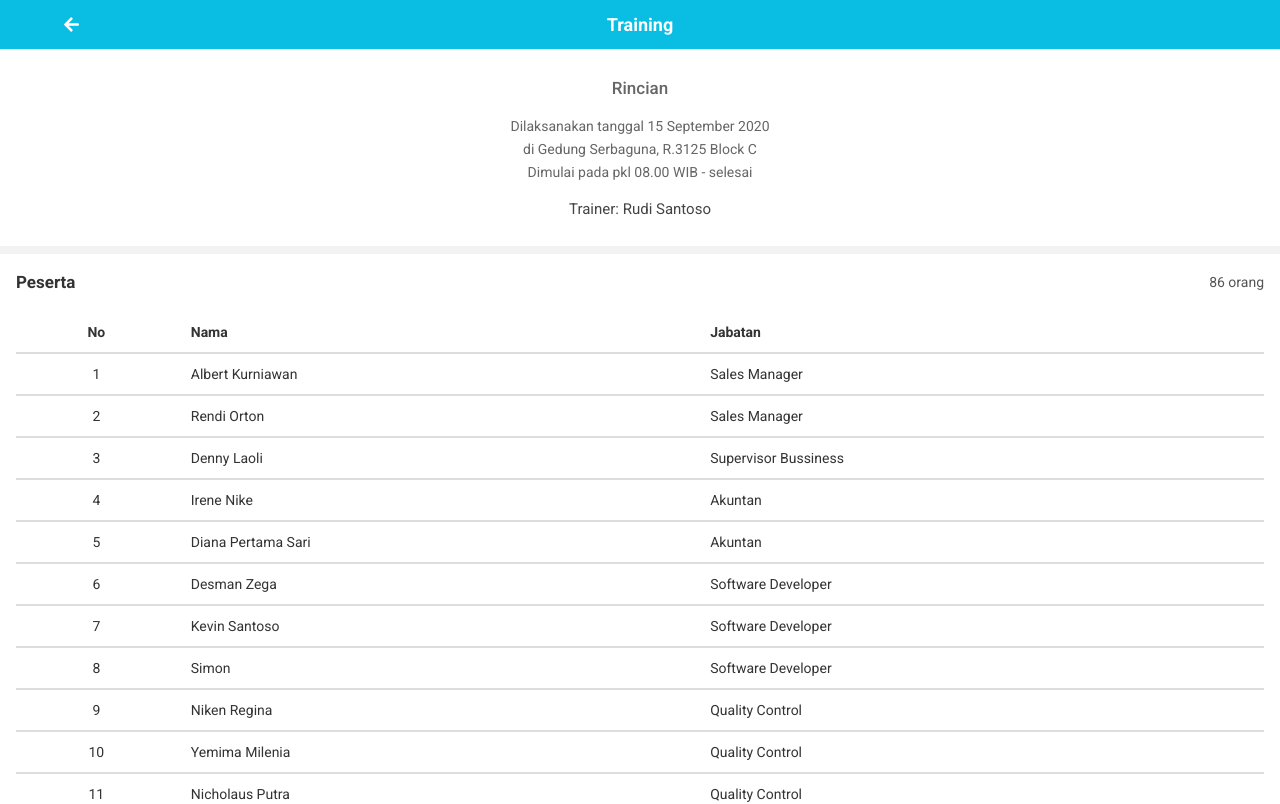
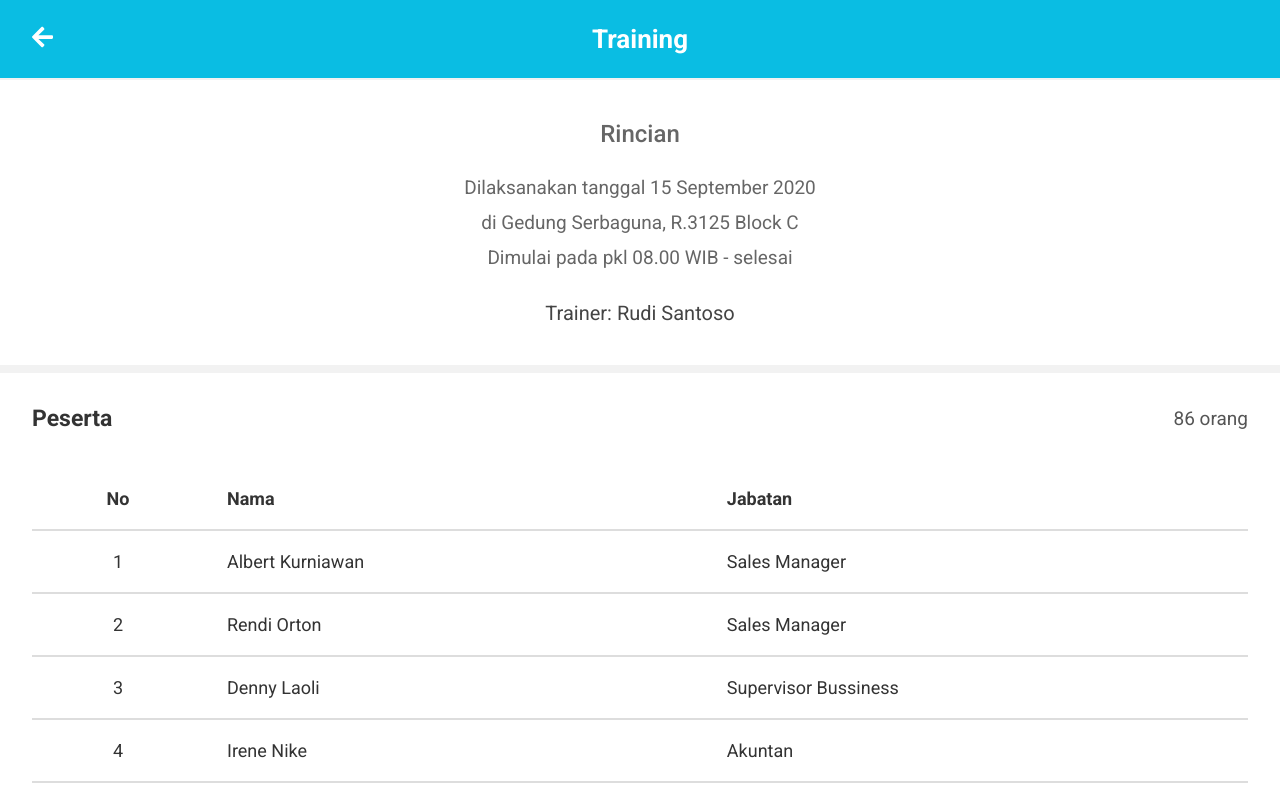
Before and after one commit to albertkur145/Bliress_Frontend, a Vue app: page /training/detail in a window 1280 px wide. Shown: the top 804 px of the page. Built offline with nearby package versions, Linux system fonts and the light colour scheme.

Commit message:
Add all css media query for Detail Training View

```diff
--- a/src/views/DetailTraining.vue
+++ b/src/views/DetailTraining.vue
@@ -131,7 +131,7 @@
       display: none;
       text-align: center;
       padding: 1rem;
-      margin-top: 3rem;
+      margin-top: 8rem;
     }
 
     .head {
@@ -334,6 +334,261 @@
   }
   // width 320px - 480px (Mobile)
 
+  // width 481px - 767px (Big Mobile / Tablet)
+  @media (min-width: 481px) and (max-width: 767px) {
+    #container {
+
+      .head {
+        padding: 1.25rem 1.5rem;
+
+        .back {
+          top: 31%;
+          left: 3.5%;
+          font-size: 1.25em;
+        }
+
+        .text {
+          font-size: 1.375em;
+        }
+      }
+
+      .content {
+        max-width: 100%;
+
+        p {
+          margin: 0;
+        }
+
+        .rincian {
+          padding: 2.25rem 1.25rem;
+          margin-top: 4.25rem;
+
+          .txt {
+            font-size: 1.3125em;
+          }
+
+          .detail {
+            margin-top: 1.625rem;
+            font-size: 1.0625em;
+
+            .location {
+              margin-top: 0.5rem;
+            }
+
+            .start {
+              margin-top: 0.5rem;
+            }
+          }
+
+          .trainer {
+            font-size: 1.125em;
+            margin-top: 1.75rem;
+          }
+        }
+
+        .participants {
+          padding: 1.4375rem 1.375rem 2.5rem;
+          margin-top: 0.5rem;
+
+          .top {
+
+            .title {
+              font-size: 1.3125em;
+            }
+
+            .count {
+              font-size: 1.0625em;
+            }
+          }
+
+          .data {
+            margin-top: 1.75rem;
+
+            table {
+              width: 100%;
+
+              th, td {
+                padding: 1rem 1.25rem;
+                font-size: 1em;
+              }
+            }
+          }
+        }
+      }
+    }
+  }
+  // width 481px - 767px (Big Mobile / Tablet)
+
+  // width 768px - 1024px (Mini desktop / Tablet landscape)
+  @media (min-width: 768px) and (max-width: 1024px) {
+    #container {
+
+      .head {
+        padding: 1.375rem 1.5rem;
+
+        .back {
+          top: 31%;
+          left: 3%;
+          font-size: 1.375em;
+        }
+
+        .text {
+          font-size: 1.4375em;
+        }
+      }
+
+      .content {
+        max-width: 100%;
+
+        p {
+          margin: 0;
+        }
+
+        .rincian {
+          padding: 2.375rem 1.375rem;
+          margin-top: 4.5rem;
+
+          .txt {
+            font-size: 1.4375em;
+          }
+
+          .detail {
+            margin-top: 1.6875rem;
+            font-size: 1.125em;
+
+            .location {
+              margin-top: 0.625rem;
+            }
+
+            .start {
+              margin-top: 0.625rem;
+            }
+          }
+
+          .trainer {
+            font-size: 1.1875em;
+            margin-top: 1.875rem;
+          }
+        }
+
+        .participants {
+          padding: 1.75rem 1.75rem 3rem;
+          margin-top: 0.5rem;
+
+          .top {
+
+            .title {
+              font-size: 1.375em;
+            }
+
+            .count {
+              font-size: 1.125em;
+            }
+          }
+
+          .data {
+            margin-top: 2rem;
+
+            table {
+              width: 100%;
+
+              th, td {
+                padding: 1.125rem 1.375rem;
+                font-size: 1.0625em;
+              }
+            }
+          }
+        }
+      }
+    }
+  }
+  // width 768px - 1024px (Mini desktop / Tablet landscape)
+
+  // width 1025px (Desktop)
+  @media (min-width: 1025px) {
+    #container {
+
+      .head {
+        padding: 1.5rem;
+
+        .back {
+          top: 31%;
+          left: 2.5%;
+          font-size: 1.5em;
+        }
+
+        .text {
+          font-size: 1.625em;
+        }
+      }
+
+      .content {
+        max-width: 100%;
+
+        p {
+          margin: 0;
+        }
+
+        .rincian {
+          padding: 2.5rem 1.5rem;
+          margin-top: 5rem;
+
+          .txt {
+            font-size: 1.5em;
+          }
+
+          .detail {
+            margin-top: 1.75rem;
+            font-size: 1.1875em;
+
+            .location {
+              margin-top: 0.75rem;
+            }
+
+            .start {
+              margin-top: 0.75rem;
+            }
+          }
+
+          .trainer {
+            font-size: 1.25em;
+            margin-top: 2rem;
+          }
+        }
+
+        .participants {
+          padding: 2rem 2rem 4rem;
+          margin-top: 0.5rem;
+
+          .top {
+
+            .title {
+              font-size: 1.4375em;
+            }
+
+            .count {
+              font-size: 1.1875em;
+            }
+          }
+
+          .data {
+            margin-top: 2.25rem;
+
+            table {
+              width: 100%;
+
+              th, td {
+                padding: 1.25rem 1.4375rem;
+                font-size: 1.125em;
+              }
+            }
+          }
+        }
+      }
+    }
+  }
+  // width 1025px (Desktop)
+
 </style>
 
 <script>
--- a/src/views/Login.vue
+++ b/src/views/Login.vue
@@ -26,7 +26,7 @@
           <!-- input password -->
 
           <!-- btn login -->
-          <button class="btn-login">Masuk</button>
+          <button class="btn-login" @click="login">Masuk</button>
           <!-- btn login -->
         </div>
         <!-- end form -->
@@ -389,6 +389,9 @@ export default {
     getWindowWidth() {
       this.windowWidth = window.innerWidth;
     },
+    login() {
+      this.$router.push({ name: 'Training' });
+    },
   },
 
   created() {
```
